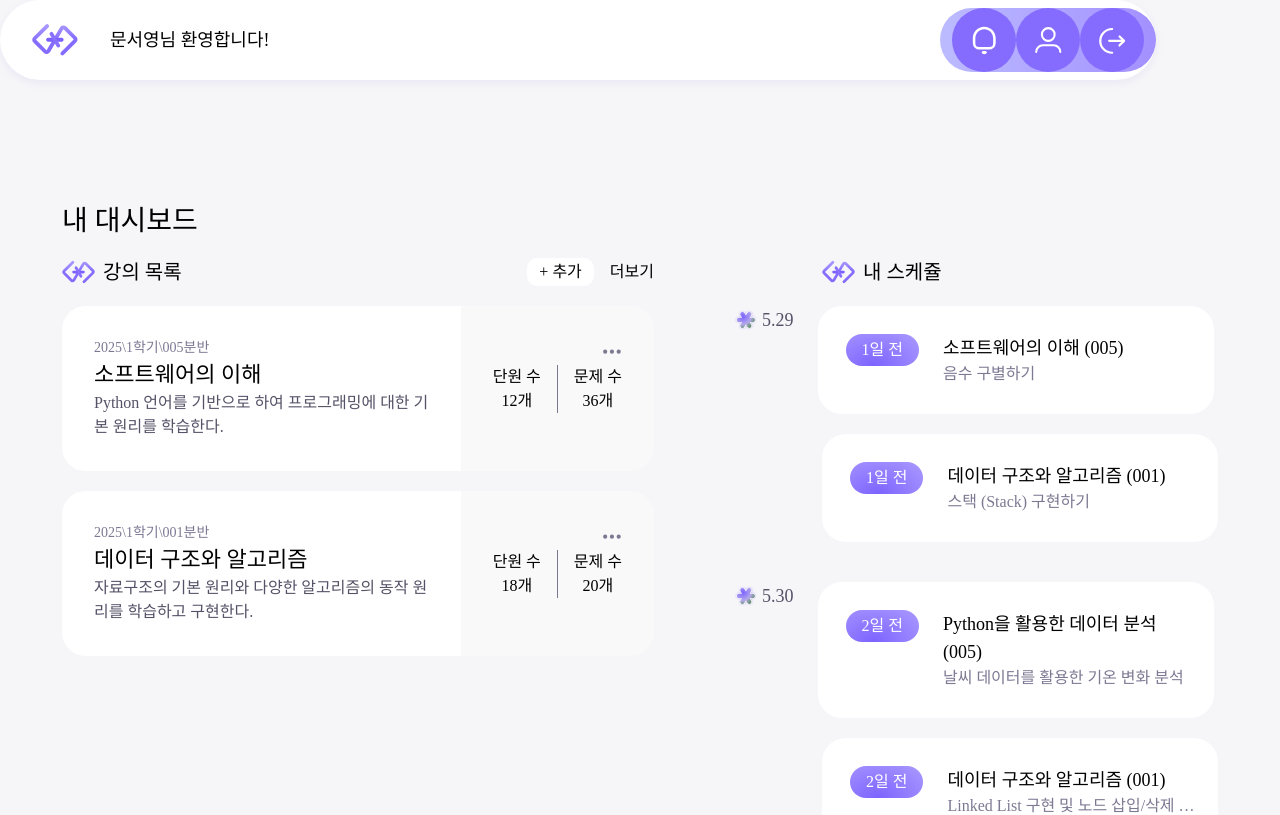
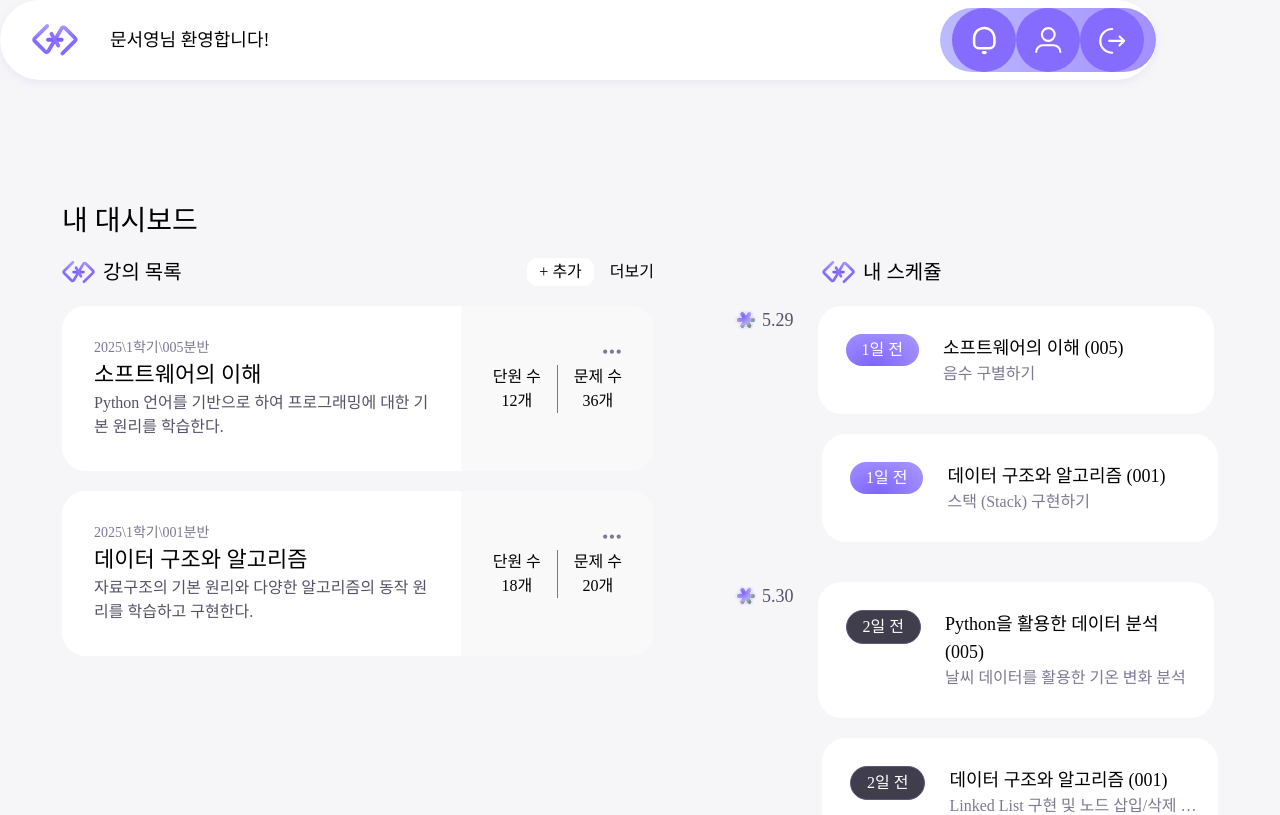
Before and after one commit to 2025-snowCode/snowCode-Client, a React (Vite) app: page /student in a window 1280 px wide. Shown: the top 815 px of the page. Built offline with nearby package versions, Linux system fonts and the light colour scheme; a web font is replaced by a local one.

Commit message:
#3 style: 남은 일자에 따른 라벨 색 변경

```diff
--- a/src/components/common/Dashboard/ScheduleCard.tsx
+++ b/src/components/common/Dashboard/ScheduleCard.tsx
@@ -6,7 +6,12 @@ interface Props extends Assignment {
 const ScheduleCard = (props: Props) => {
   return (
     <div className='flex items-start p-7 gap-6 border-0 bg-white w-[396px] mb-5 rounded-3xl'>
-      <div className='border-0 text-white px-4 py-1 rounded-full whitespace-nowrap bg-radial-[at_38%_100%] from-[#7D63FF] to-[#AB9AFF]'>
+      <div
+        className={`text-white px-4 py-1 rounded-full whitespace-nowrap ${
+          props.remainingDays === 1
+            ? 'bg-radial-[at_38%_100%] from-[#7D63FF] to-[#AB9AFF] border-0'
+            : 'bg-[#403D4D] border-1 border-solid border-[#5C5B7F]'
+        } `}>
         {`${props.remainingDays}일 전`}
       </div>
       <div className='flex flex-col w-62'>
```
